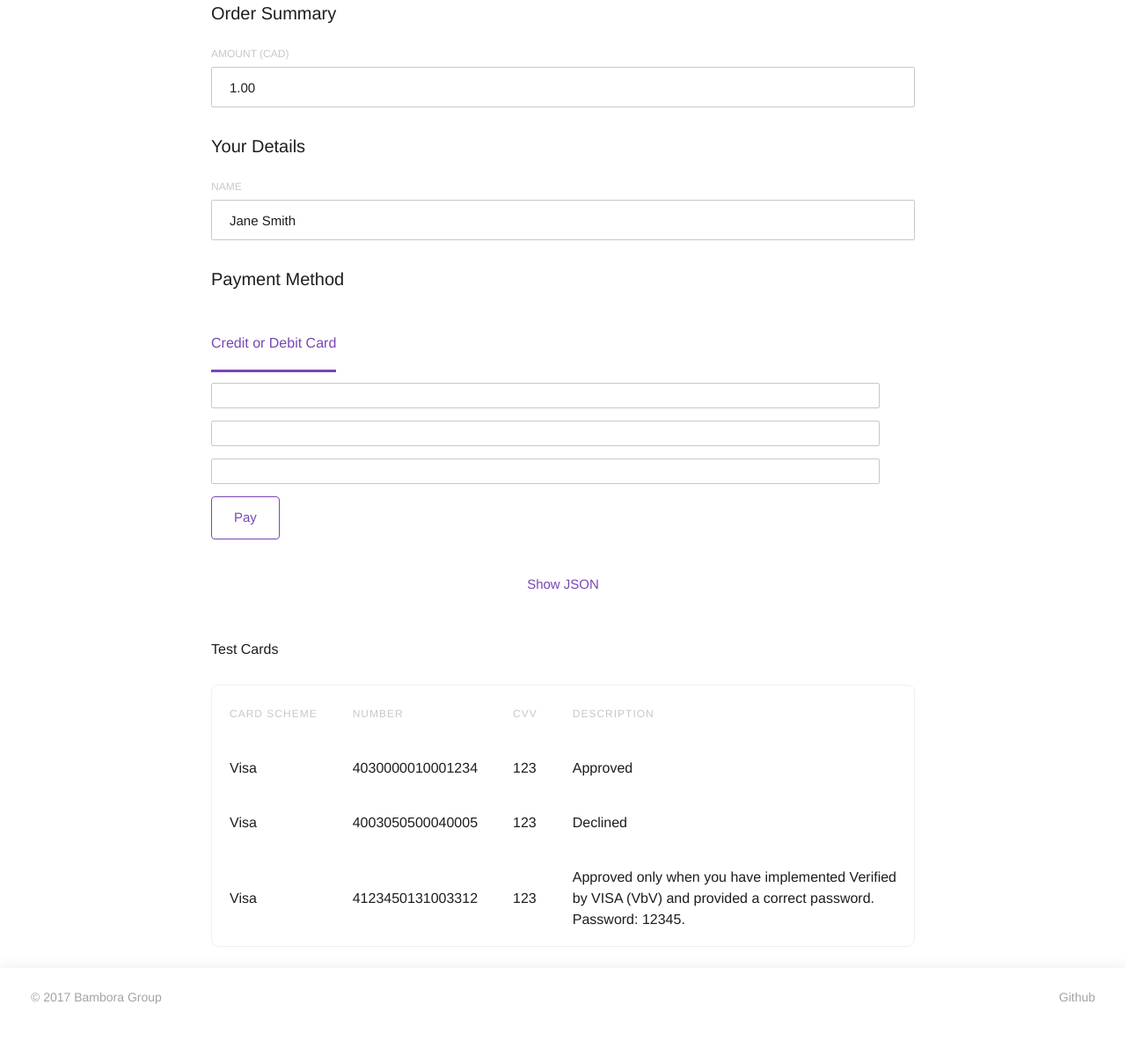
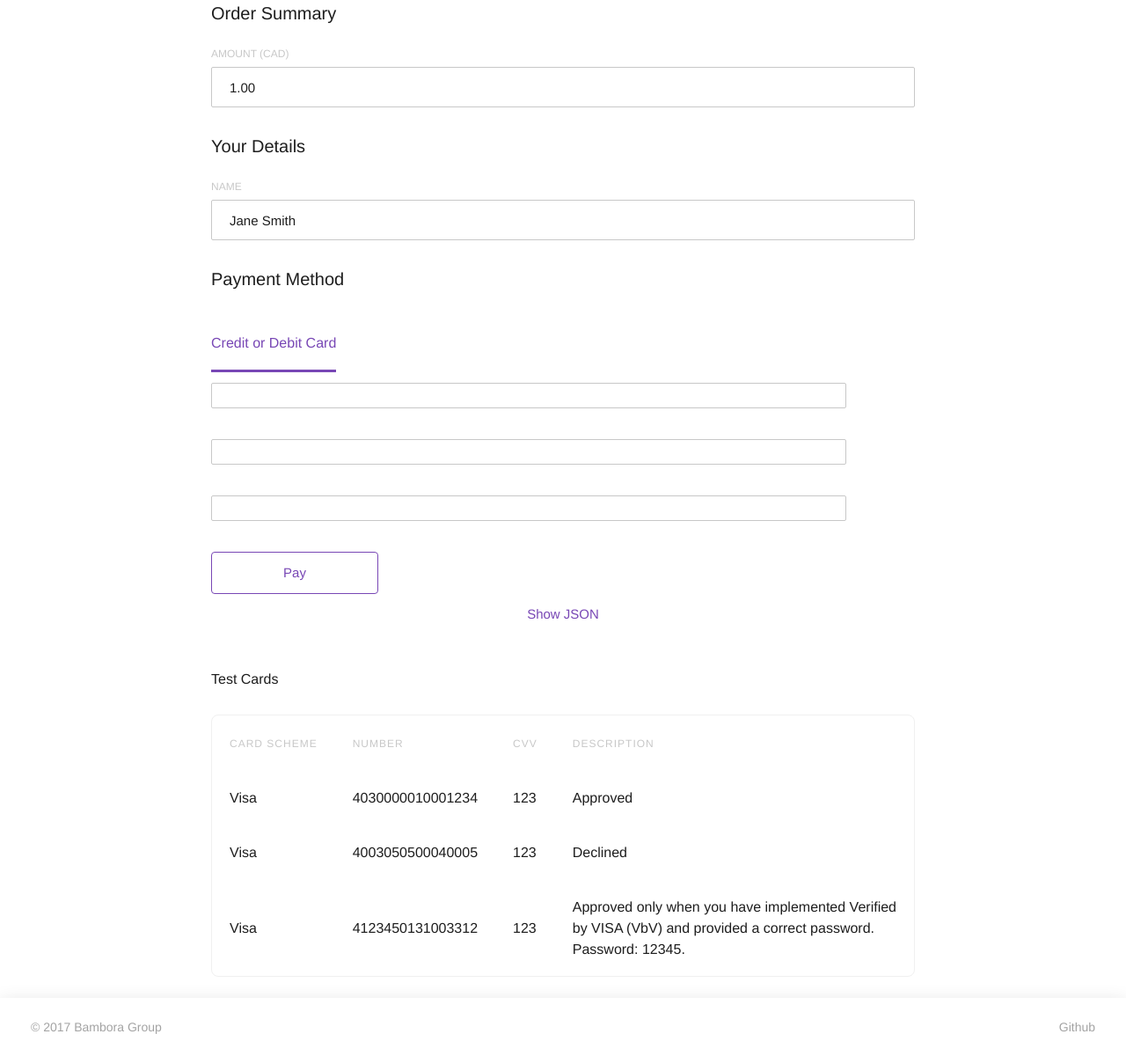
Before and after one commit to bambora/na-payment-apis-demo, a Flask app: page / in a window 1280 px wide. Shown: the part 381-1581 px from the top of the page at 88% size. Before the commit the page ends 1522 px from the top, so only its background shows below. Run offline with Flask 2, Linux system fonts and the light colour scheme; parts of the project's set-up code (start-up, migrations or seed data) failed here and were passed over; some libraries are stand-ins or nearby versions; some web fonts are replaced.

Commit message:
WEB-759 Clean up styles for codepen use

```diff
--- a/server/app/static/css/checkoutfields.css
+++ b/server/app/static/css/checkoutfields.css
@@ -1,25 +1,16 @@
 #checkout-form {
     position: relative;
-    margin-bottom: 28px;
+    width: calc(95%);
 }
 
 #checkout-form label {
     display: block;
+    min-height: 25px;
+
     font-size: 12px;
-    line-height: 12px;
-    color: rgba(200, 200, 200, 1);
-    text-transform: uppercase;
-    padding: 0 0 9px 0;
     font-weight: 500;
-    -webkit-tap-highlight-color: transparent;
-}
-
-#checkout-form label.invalid {
-    width: calc(100%);
-    min-height: 5px;
-    display: block;
-    margin: 0px;
-    padding: 5px;
+    margin: 5px 0;
+    padding: 0;
     color: red;
 }
 
@@ -32,8 +23,7 @@
     border-radius: 2px;
     border: 1px solid rgba(200, 200, 200, 1);
     padding: 14px 60px 13px 20px;
-    margin-bottom: 5px;
-    margin-right: 5px;
+    margin: 5px 0;
     transition: all 100ms ease-out;
 }
 
@@ -47,7 +37,10 @@
 }
 
 .button {
-    position: relative;
+    position: absolute;
+    margin: auto;
+    min-width: 25%;
+
     z-index: 1;
     border: none;
     border-radius: 4px;
@@ -60,10 +53,7 @@
     line-height: 24px;
     text-decoration: none;
     transition: all 100ms ease-out;
-    padding-top: 11px;
-    padding-bottom: 12px;
-    padding-left: 25px;
-    padding-right: 25px;
+    padding: 11px 0;
 }
 
 .button:hover {
@@ -84,13 +74,13 @@
 
 #feedback {
     display: none;
+    position: relative;
+    left: 25%;
     background-color: transparent;
     border: 1px solid rgba(200, 200, 200, 1);
-    position: relative;
-    padding: 24px;
-    width: calc(95%);
+    padding: 11px;
+    width: calc(60%);
     border-radius: 4px;
-    margin-bottom: 10px;
     transition: all 100ms ease-out;
 }
 
--- a/server/app/static/css/style.css
+++ b/server/app/static/css/style.css
@@ -69,6 +69,9 @@
   display: block;
 }
 
+#raw-json-wrapper {
+}
+
 #more-button-area {
   text-align: center;
 }
--- a/server/app/static/js/checkoutfields-controller.js
+++ b/server/app/static/js/checkoutfields-controller.js
@@ -139,12 +139,12 @@
                 console.log('token result : ' + JSON.stringify(result));
 
                 if (result.error) {
-                    var error = 'Error creating token: </br></br>' + result.error;
+                    var error = 'Error creating token: </br>' + result.error;
                     self.showErrorFeedback(error);
                     self.updatePayButton();
                     self.toggleProcessingScreen();
                 } else {
-                    self.showSuccessFeedback('Created token: ' + result.token);
+                    self.showSuccessFeedback('Success! Created token:</br>' + result.token);
                     self.makeTokenPayment(result.token);
                 }
             };
--- a/server/app/templates/3ds.html
+++ b/server/app/templates/3ds.html
@@ -47,6 +47,8 @@
     {% include 'snippets/feedback.html' %}
     <script src="{{ url_for('static', filename='js/interac-controller.js') }}"></script>
 
+    <br>
+    <br>
     <div id="raw-json-wrapper" class="block visible">
         <div id="more-button-area">
             <input type="button" class="btn btn-default" onclick="toggleGrowDiv()" value="Show JSON" id="more-button">
--- a/server/app/templates/index.html
+++ b/server/app/templates/index.html
@@ -36,6 +36,8 @@
     {% include 'snippets/checkoutfields.html' %}
     <script src="{{ url_for('static', filename='js/checkoutfields-controller.js') }}"></script>
 
+    <br>
+    <br>
     <div id="raw-json-wrapper" class="block visible">
         <div id="more-button-area">
             <input type="button" class="btn btn-default" onclick="toggleGrowDiv()" value="Show JSON" id="more-button">
```
